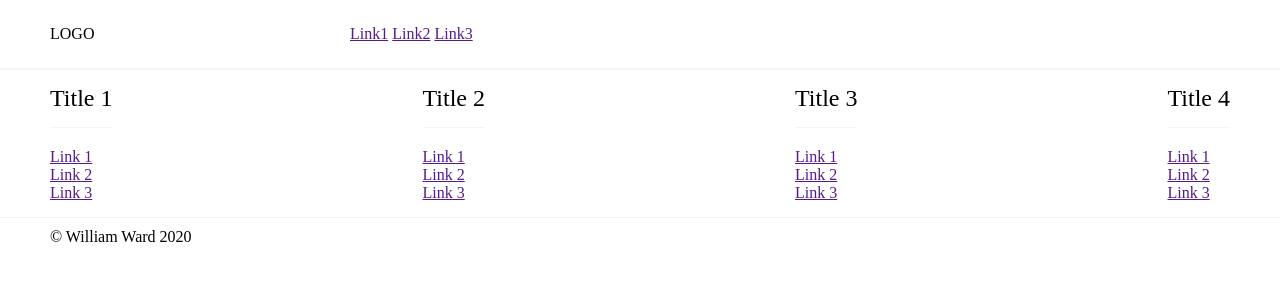
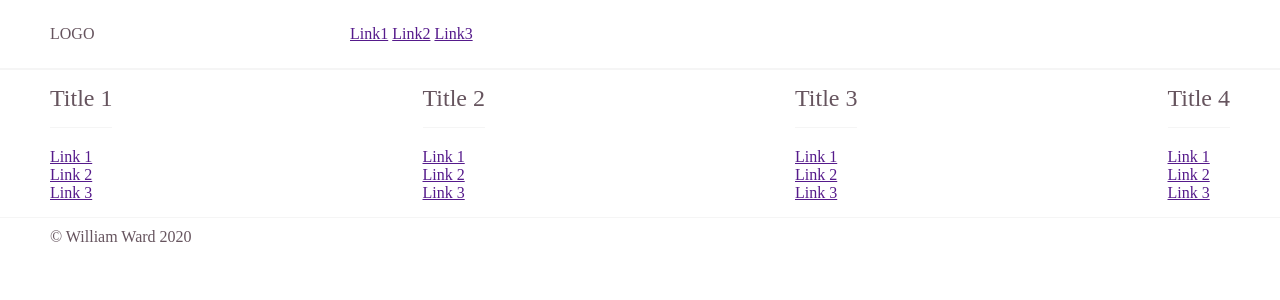
Before and after one commit to WilliamWard074/symfony-site, a Symfony app: template templates/home/home.html.twig in a window 1280 px wide. Shown: the top 300 px of the page. Run offline with Twig, Linux system fonts and the light colour scheme; the template is opened without the code that fills it, so the values that code supplies are empty; style sheets or scripts are compiled from the project's sources; some libraries are stand-ins or nearby versions.

Commit message:
Define global colours stylesheet

```diff
--- a/assets/styles/global/_global.scss
+++ b/assets/styles/global/_global.scss
@@ -1,8 +1,10 @@
 @import 'header';
 @import 'footer';
+@import 'colours';
 
 body{
 	margin:0;
+	color: $font-colour;
 }
 
 .layout-container{
--- /dev/null
+++ b/assets/styles/global/colours.scss
@@ -0,0 +1,2 @@
+// Font style
+$font-colour: #66545e;
```
